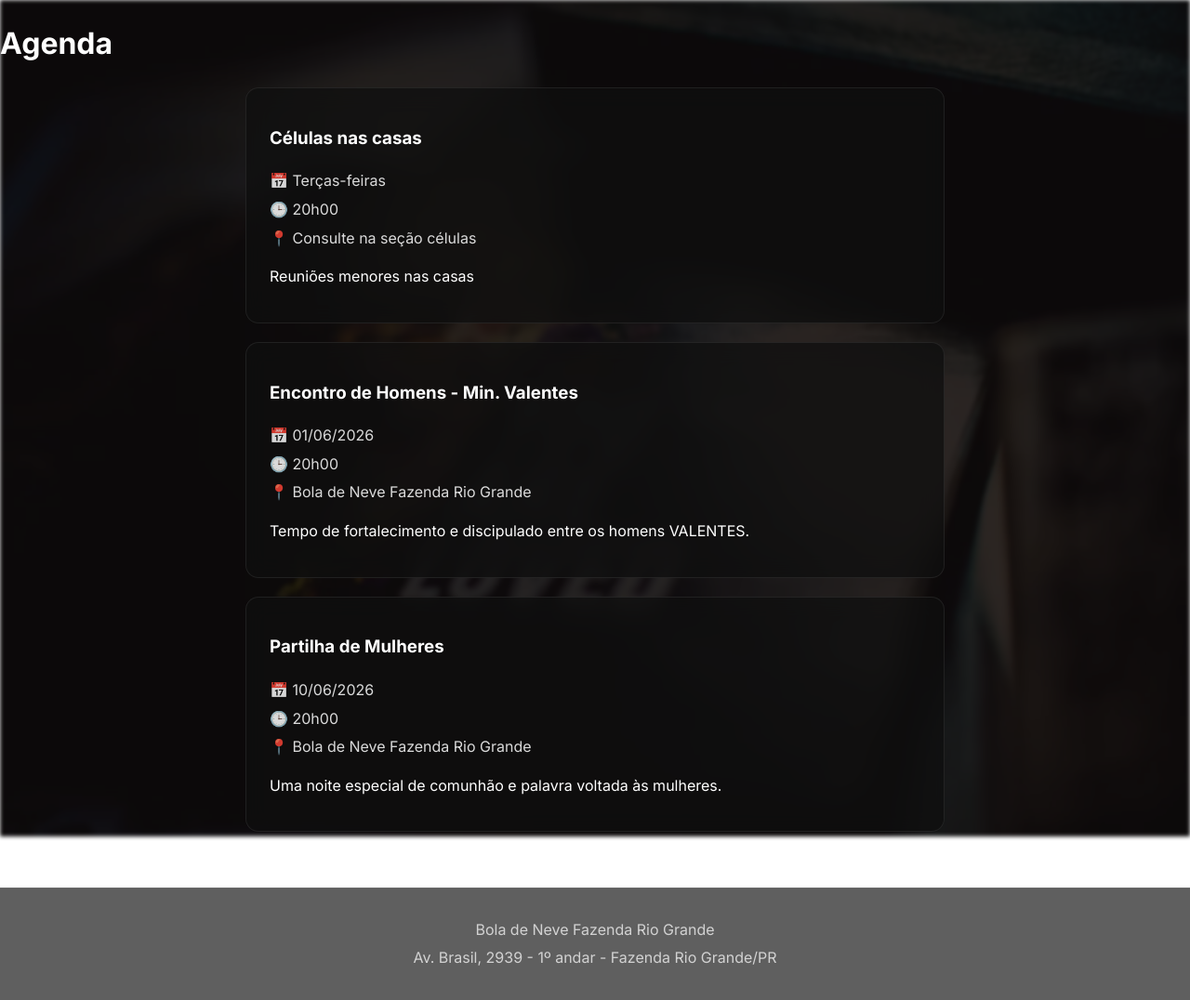
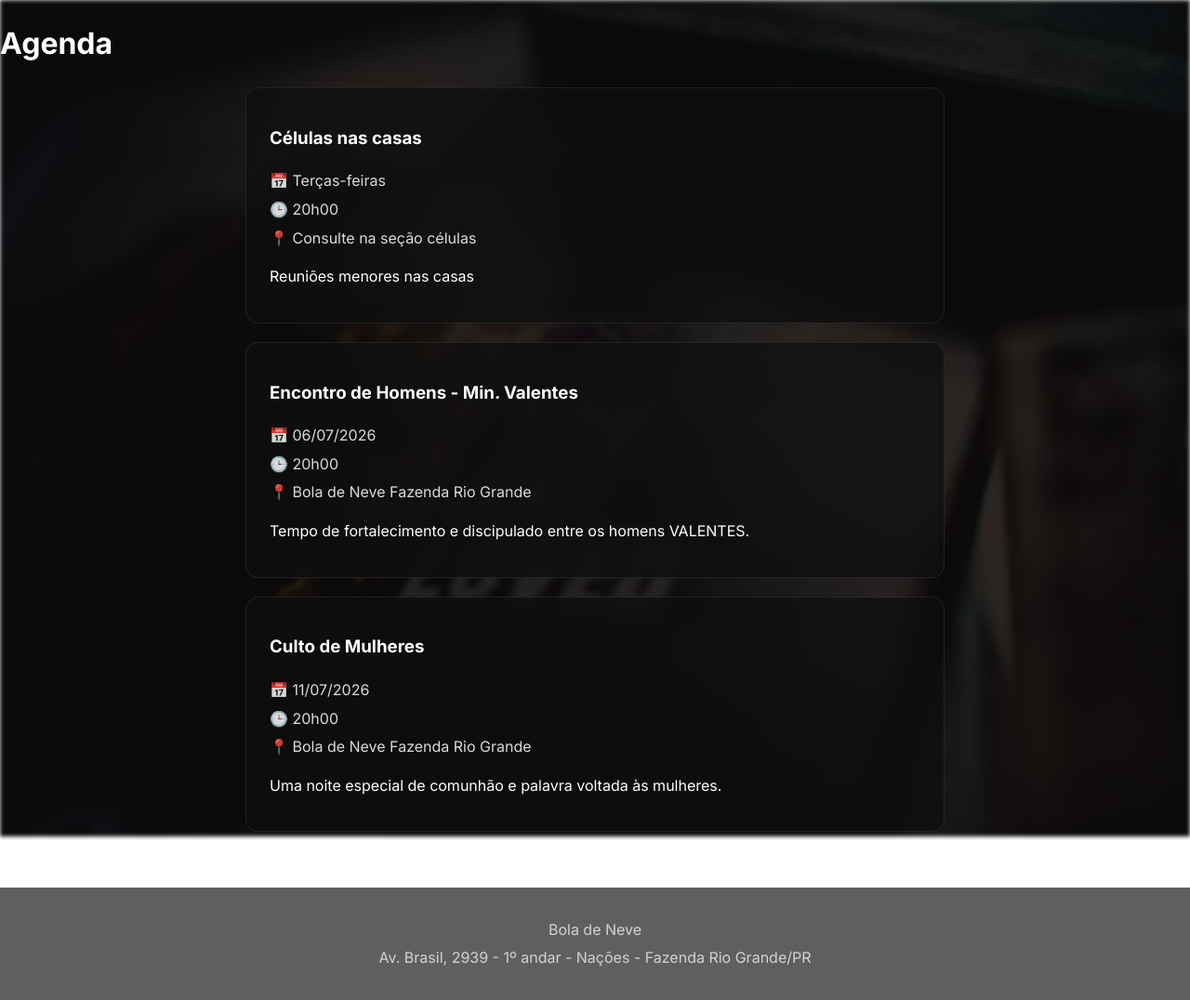
Before and after one commit to boladenevefazenda/boladenevefazenda.github.io, a Jekyll site: the page built from agenda.md, in a window 1280 px wide. Shown: the whole page at 93% size. Built offline with Jekyll 4.4.1, drawn with Linux system fonts in a browser that asks for light colours.

Commit message:
Ajuste de eventos de julho e visual hero

```diff
--- a/_data/eventos.yml
+++ b/_data/eventos.yml
@@ -5,13 +5,13 @@
   descricao: "Reuniões menores nas casas"
 
 - titulo: "Encontro de Homens - Min. Valentes"
-  data: "01/06/2026"
+  data: "06/07/2026"
   horario: "20h00"
   local: "Bola de Neve Fazenda Rio Grande"
   descricao: "Tempo de fortalecimento e discipulado entre os homens VALENTES."
 
-- titulo: "Partilha de Mulheres"
-  data: "10/06/2026"
+- titulo: "Culto de Mulheres"
+  data: "11/07/2026"
   horario: "20h00"
   local: "Bola de Neve Fazenda Rio Grande"
   descricao: "Uma noite especial de comunhão e palavra voltada às mulheres."
--- a/_data/igreja.yml
+++ b/_data/igreja.yml
@@ -1,4 +1,6 @@
-nome: "Bola de Neve Fazenda Rio Grande"
+nome: "Bola de Neve"
+
+cidade: "Fazenda Rio Grande"
 
 slogan: "Uma igreja para chamar de lar"
 
@@ -8,7 +10,7 @@ descricao: >
 
 endereco: "Av. Brasil, 2939 - 1º andar"
 
-bairro: "Centro"
+bairro: "Nações"
 
 cidade: "Fazenda Rio Grande"
 
@@ -35,12 +37,12 @@ logo: "/assets/images/logo.webp"
 
 hero_image: ""
 
-culto_principal:
-  nome: "Culto de Celebração"
-  dia: "Domingo"
-  horario: "19:00"
+# culto_principal:
+#   nome: "Culto de Celebração"
+#   dia: "Domingo"
+#   horario: "19:00"
 
-culto_oracao:
-  nome: "Culto de Oração"
-  dia: "Primeira Quinta-feira do mês"
-  horario: "20:00"
+# culto_oracao:
+#   nome: "Culto de Oração"
+#   dia: "Primeira Quinta-feira do mês"
+#   horario: "20:00"
--- a/_includes/footer.html
+++ b/_includes/footer.html
@@ -1,4 +1,5 @@
 <footer class="site-footer">
     <p>{{ site.data.igreja.nome }}</p>
-    <p>{{ site.data.igreja.endereco }} - {{ site.data.igreja.cidade }}/{{ site.data.igreja.estado }}</p>
+    <p>{{ site.data.igreja.endereco }} - {{ site.data.igreja.bairro }} - {{ site.data.igreja.cidade }}/{{
+        site.data.igreja.estado }}</p>
 </footer>
```
Also changed, not shown: _includes/hero.html (+7 -3 lines).
